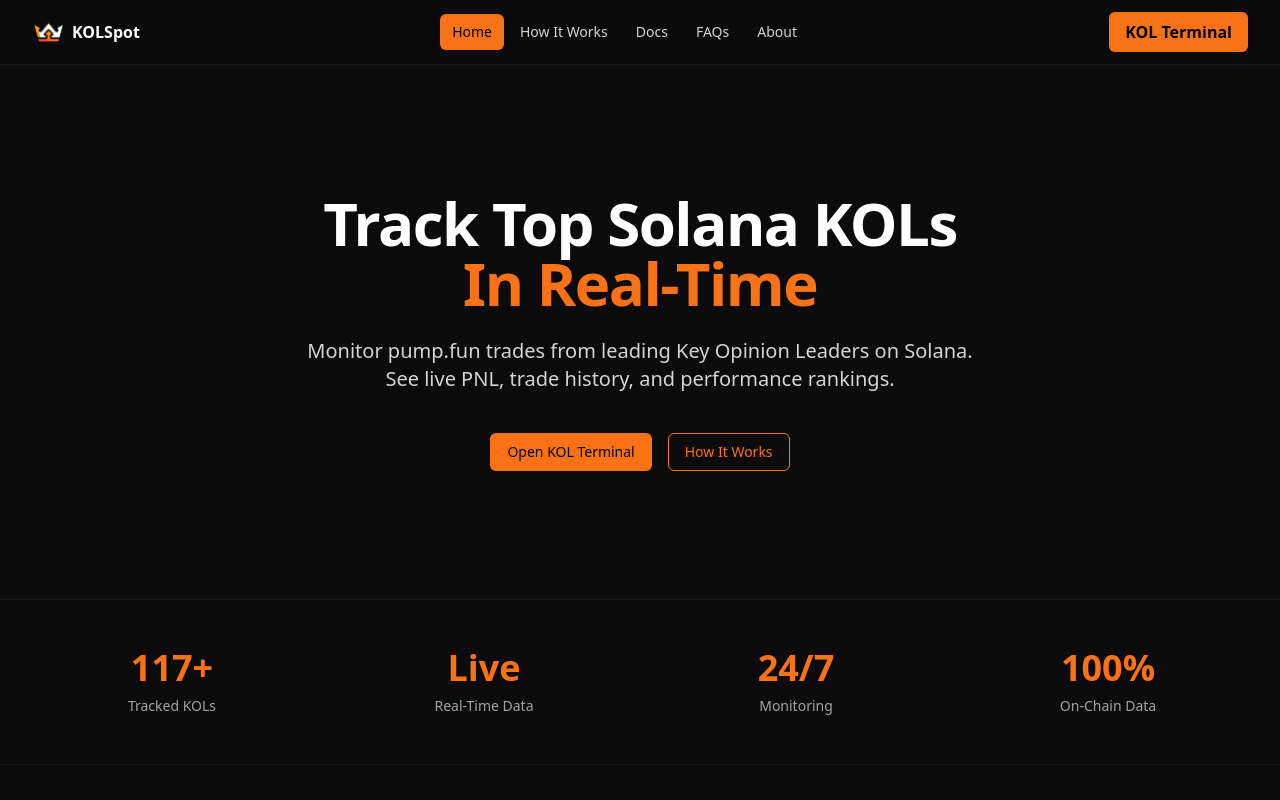
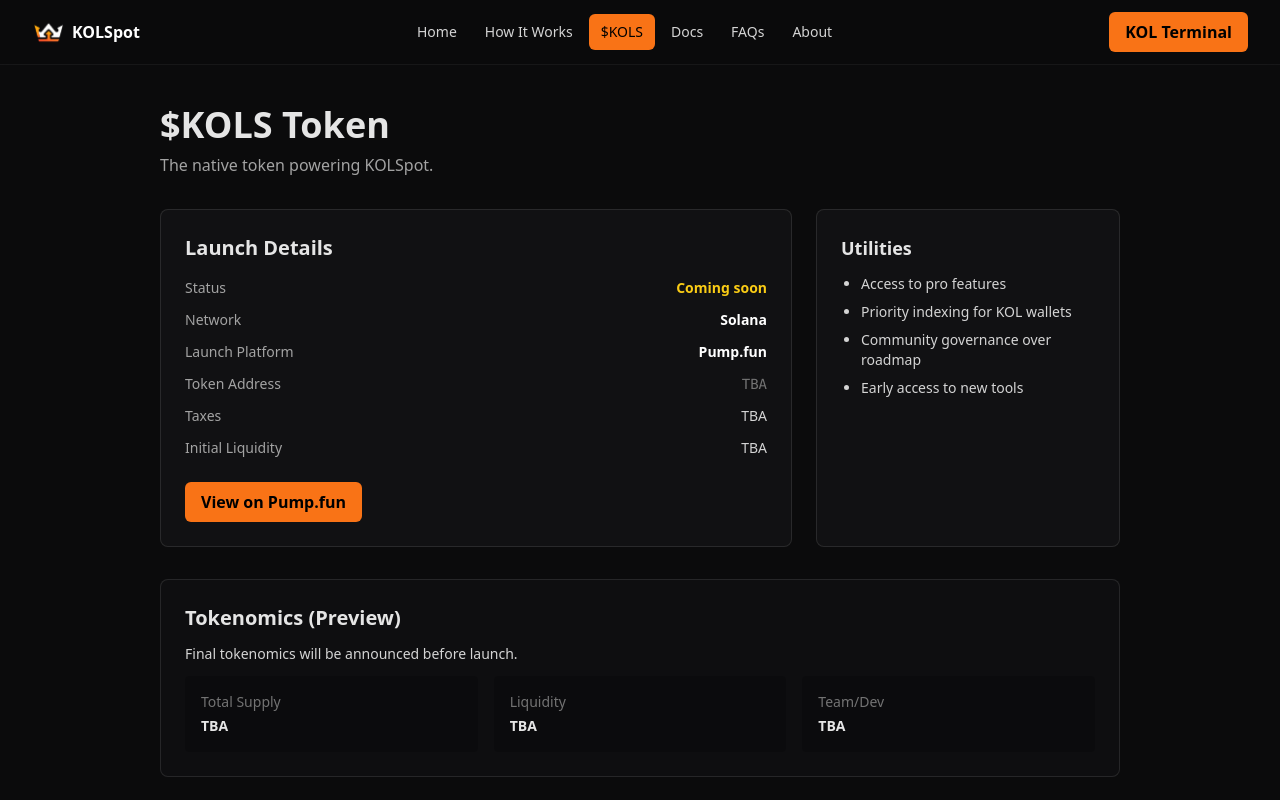
Before and after one commit to dreyxd/kolspot, a React (Vite) app: page /kols in a window 1280 px wide. Before the commit this address led to /. Shown: the top 800 px of the page. Built offline with nearby package versions, Linux system fonts and the light colour scheme; no server answers.

Commit message:
Nav: add  link; Routes: add /kols; Page: create KOLS launch page with copyable CA and details

```diff
--- a/src/App.tsx
+++ b/src/App.tsx
@@ -10,6 +10,7 @@
 import About from './pages/About'
 import FAQs from './pages/FAQs'
 import Disclaimer from './pages/Disclaimer'
+import KOLS from './pages/KOLS'
 import Navbar from './components/Navbar'
 import Footer from './components/Footer'
 
@@ -29,6 +30,7 @@
         <Route path="/about" element={<About />} />
         <Route path="/faqs" element={<FAQs />} />
         <Route path="/disclaimer" element={<Disclaimer />} />
+        <Route path="/kols" element={<KOLS />} />
         {/* Redirect old KOLBoard route to Terminal */}
         <Route path="/kolboard" element={<Navigate to="/terminal" replace />} />
         <Route path="*" element={<Navigate to="/" replace />} />
--- a/src/components/Navbar.tsx
+++ b/src/components/Navbar.tsx
@@ -21,6 +21,9 @@
           </NavLink>
           <NavLink to="/how-it-works" className={navLinkClass}>
             How It Works
+          </NavLink>
+          <NavLink to="/kols" className={navLinkClass}>
+            $KOLS
           </NavLink>
           <NavLink to="/docs" className={navLinkClass}>
             Docs
--- /dev/null
+++ b/src/pages/KOLS.tsx
@@ -0,0 +1,146 @@
+import { useMemo, useState } from 'react'
+
+const pumpUrl = import.meta.env.VITE_KOLS_PUMP_URL as string | undefined
+const mint = import.meta.env.VITE_KOLS_MINT as string | undefined
+const twitter = import.meta.env.VITE_KOLS_TWITTER as string | undefined
+
+export default function KOLS() {
+  const [copied, setCopied] = useState(false)
+  const ca = useMemo(() => (mint && mint.trim().length > 0 ? mint.trim() : ''), [mint])
+
+  const shortAddress = (addr: string, start = 6, end = 6) => `${addr.slice(0, start)}...${addr.slice(-end)}`
+
+  const copyCA = () => {
+    if (!ca) return
+    navigator.clipboard.writeText(ca)
+    setCopied(true)
+    setTimeout(() => setCopied(false), 2000)
+  }
+
+  return (
+    <main className="mx-auto max-w-5xl px-4 sm:px-6 lg:px-8 py-10 text-neutral-200">
+      <header className="mb-8">
+        <h1 className="text-3xl sm:text-4xl font-bold">$KOLS Token</h1>
+        <p className="text-neutral-400 mt-2">The native token powering KOLSpot.</p>
+      </header>
+
+      <section className="grid md:grid-cols-3 gap-6 mb-8">
+        <div className="bg-surface/50 border border-white/10 rounded-lg p-6 md:col-span-2">
+          <h2 className="text-xl font-semibold mb-4">Launch Details</h2>
+          <ul className="space-y-3 text-sm">
+            <li className="flex items-center justify-between">
+              <span className="text-neutral-400">Status</span>
+              <span className="text-yellow-400 font-semibold">Coming soon</span>
+            </li>
+            <li className="flex items-center justify-between">
+              <span className="text-neutral-400">Network</span>
+              <span className="text-white font-semibold">Solana</span>
+            </li>
+            <li className="flex items-center justify-between">
+              <span className="text-neutral-400">Launch Platform</span>
+              <span className="text-white font-semibold">Pump.fun</span>
+            </li>
+            <li className="flex items-center justify-between">
+              <span className="text-neutral-400">Token Address</span>
+              <span className="flex items-center gap-2 font-mono">
+                {ca ? (
+                  <>
+                    <span className="text-neutral-300">{shortAddress(ca)}</span>
+                    <button onClick={copyCA} className="text-xs text-neutral-400 hover:text-accent" title="Copy contract address">
+                      {copied ? '✓ Copied' : 'Copy'}
+                    </button>
+                  </>
+                ) : (
+                  <span className="text-neutral-500">TBA</span>
+                )}
+              </span>
+            </li>
+            <li className="flex items-center justify-between">
+              <span className="text-neutral-400">Taxes</span>
+              <span className="text-neutral-300">TBA</span>
+            </li>
+            <li className="flex items-center justify-between">
+              <span className="text-neutral-400">Initial Liquidity</span>
+              <span className="text-neutral-300">TBA</span>
+            </li>
+          </ul>
+          <div className="mt-6 flex flex-wrap gap-3">
+            {pumpUrl ? (
+              <a
+                className="px-4 py-2 rounded-md bg-accent text-black font-semibold hover:opacity-90 transition"
+                href={pumpUrl}
+                target="_blank"
+                rel="noopener noreferrer"
+              >
+                View on Pump.fun
+              </a>
+            ) : (
+              <button className="px-4 py-2 rounded-md bg-accent/50 text-black/70 font-semibold cursor-not-allowed">
+                Pump.fun link coming soon
+              </button>
+            )}
+            {ca && (
+              <a
+                className="px-4 py-2 rounded-md bg-white/10 text-neutral-200 hover:bg-white/20 transition"
+                href={`https://dexscreener.com/solana/${ca}`}
+                target="_blank"
+                rel="noopener noreferrer"
+              >
+                DexScreener
+              </a>
+            )}
+            {twitter && (
+              <a
+                className="px-4 py-2 rounded-md bg-white/10 text-neutral-200 hover:bg-white/20 transition"
+                href={twitter}
+                target="_blank"
+                rel="noopener noreferrer"
+              >
+                Follow Updates
+              </a>
+            )}
+          </div>
+        </div>
+
+        <div className="bg-surface/50 border border-white/10 rounded-lg p-6">
+          <h2 className="text-lg font-semibold mb-3">Utilities</h2>
+          <ul className="list-disc pl-5 space-y-2 text-sm text-neutral-300">
+            <li>Access to pro features</li>
+            <li>Priority indexing for KOL wallets</li>
+            <li>Community governance over roadmap</li>
+            <li>Early access to new tools</li>
+          </ul>
+        </div>
+      </section>
+
+      <section className="bg-surface/30 border border-white/10 rounded-lg p-6 mb-8">
+        <h2 className="text-xl font-semibold mb-3">Tokenomics (Preview)</h2>
+        <p className="text-sm text-neutral-300 mb-3">Final tokenomics will be announced before launch.</p>
+        <div className="grid md:grid-cols-3 gap-4 text-sm">
+          <div className="bg-black/20 rounded p-4">
+            <div className="text-neutral-500 mb-1">Total Supply</div>
+            <div className="font-semibold">TBA</div>
+          </div>
+          <div className="bg-black/20 rounded p-4">
+            <div className="text-neutral-500 mb-1">Liquidity</div>
+            <div className="font-semibold">TBA</div>
+          </div>
+          <div className="bg-black/20 rounded p-4">
+            <div className="text-neutral-500 mb-1">Team/Dev</div>
+            <div className="font-semibold">TBA</div>
+          </div>
+        </div>
+      </section>
+
+      <section>
+        <h2 className="text-xl font-semibold mb-3">Timeline</h2>
+        <ul className="text-sm text-neutral-300 space-y-2">
+          <li>Announcement: Soon</li>
+          <li>Contract Address: TBA</li>
+          <li>Launch on Pump.fun: TBA</li>
+          <li>DEX listing: post-graduation</li>
+        </ul>
+      </section>
+    </main>
+  )
+}
```
